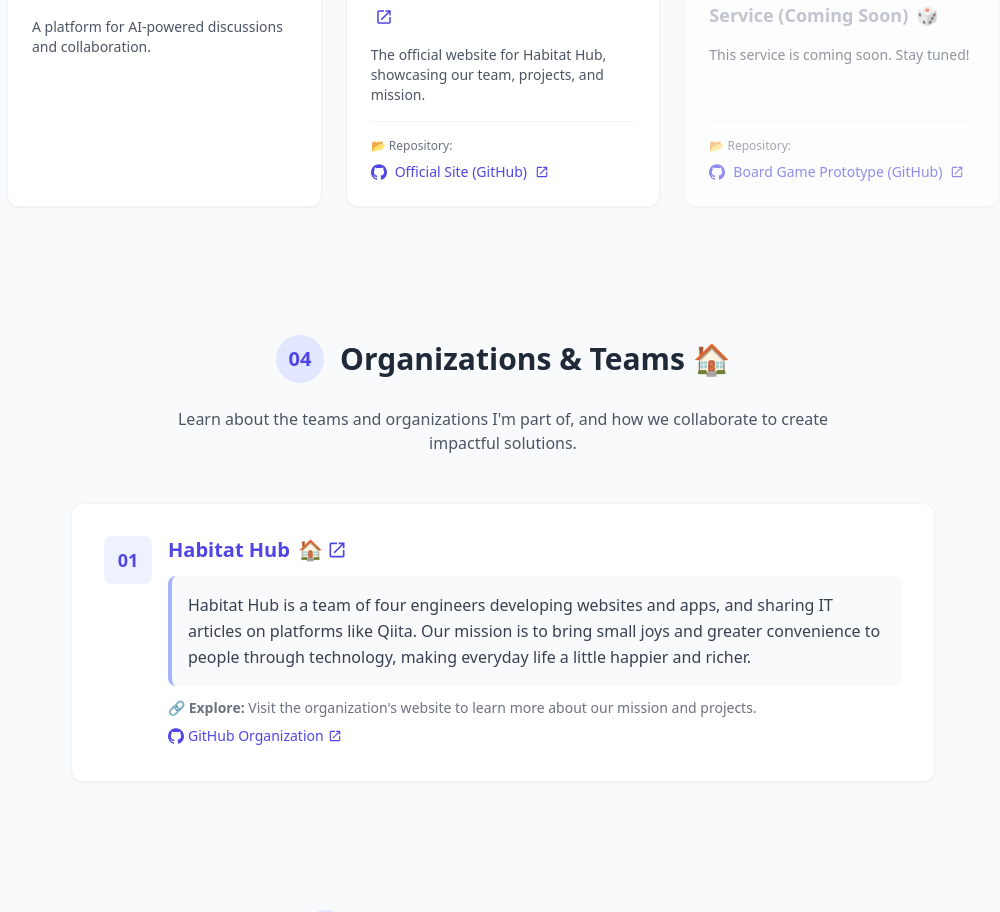
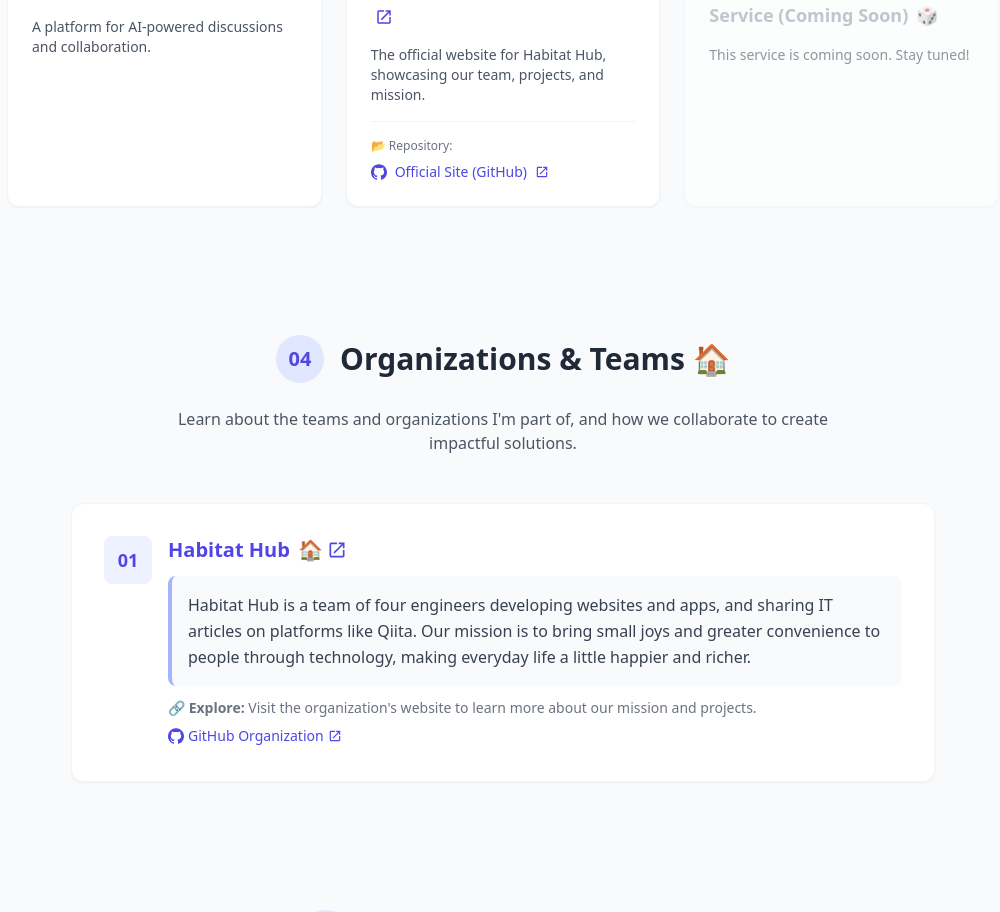
Before and after one commit to tom-takeru/getting-started-with-tom-takeru, a Next.js app: page / in a window 1280 px wide. Shown: the part 2064-2976 px from the top of the page, without its empty margins (137-1137 px from the left). Built offline with nearby package versions, Linux system fonts and the light colour scheme.

Commit message:
Remove Board Game Prototype GitHub link

```diff
--- a/src/components/Root.tsx
+++ b/src/components/Root.tsx
@@ -66,14 +66,7 @@
     description: 'This service is coming soon. Stay tuned!',
     href: undefined,
     disabled: true,
-    repos: [
-      {
-        name: 'Board Game Prototype (GitHub)',
-        url: 'https://github.com/habitat-hub/board-game-prototype',
-        icon: SiGithub,
-        label: 'github',
-      },
-    ],
+    repos: [],
   },
 ];
 
```
